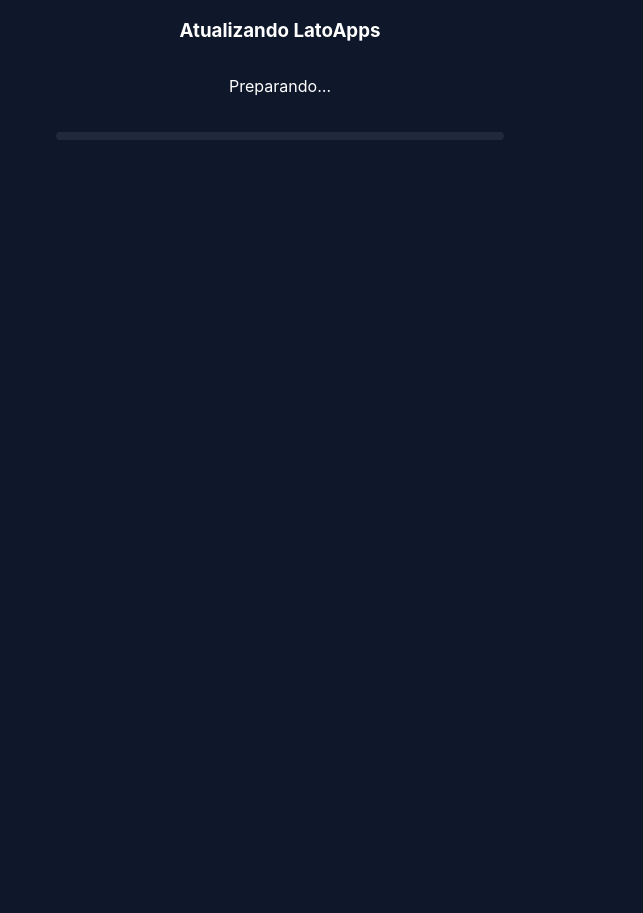
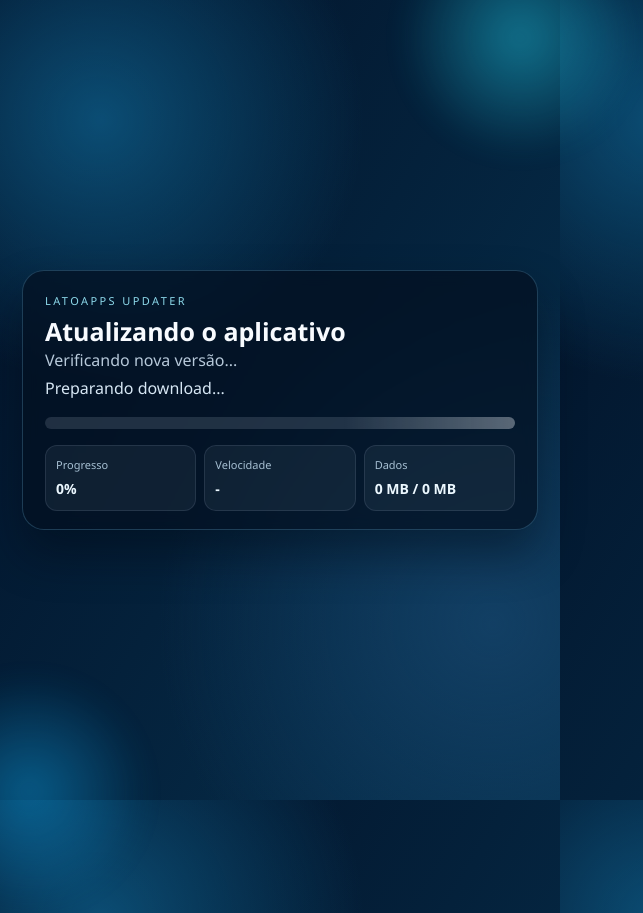
Before and after one commit to peterpl04/lato-app, an Electron app: page src/renderer/pages/update/update.html in a window 560 px wide. Shown: the whole page, 643 px wide, since content can reach past the window. Before the commit the page ends 800 px from the top, so only its background shows below. Drawn offline with Linux system fonts and the light colour scheme; no server answers.

Commit message:
feat: new autoupdater screen

```diff
--- /dev/null
+++ b/src/renderer/pages/update/renderer.js
@@ -0,0 +1,49 @@
+const statusEl = document.getElementById("status");
+const versionEl = document.getElementById("version");
+const barEl = document.getElementById("bar");
+const percentEl = document.getElementById("percent");
+const speedEl = document.getElementById("speed");
+const dataEl = document.getElementById("data");
+
+function formatBytes(bytes) {
+  if (!Number.isFinite(bytes) || bytes <= 0) {
+    return "0 MB";
+  }
+
+  const mb = bytes / (1024 * 1024);
+  return `${mb.toFixed(1)} MB`;
+}
+
+function formatSpeed(bytesPerSecond) {
+  if (!Number.isFinite(bytesPerSecond) || bytesPerSecond <= 0) {
+    return "-";
+  }
+
+  const mbps = bytesPerSecond / (1024 * 1024);
+  return `${mbps.toFixed(2)} MB/s`;
+}
+
+if (window.api?.onUpdateAvailable) {
+  window.api.onUpdateAvailable(version => {
+    versionEl.textContent = `Nova versão ${version} encontrada.`;
+    statusEl.textContent = "Iniciando download...";
+  });
+
+  window.api.onUpdateProgress(data => {
+    const safePercent = Math.min(100, Math.max(0, Math.round(data.percent || 0)));
+
+    barEl.style.width = `${safePercent}%`;
+    percentEl.textContent = `${safePercent}%`;
+    speedEl.textContent = formatSpeed(data.speed);
+    dataEl.textContent = `${formatBytes(data.transferred)} / ${formatBytes(data.total)}`;
+    statusEl.textContent = `Baixando atualização... ${safePercent}%`;
+  });
+
+  window.api.onUpdateDone(() => {
+    barEl.style.width = "100%";
+    percentEl.textContent = "100%";
+    statusEl.textContent = "Pacote pronto. Finalizando instalação...";
+  });
+} else {
+  statusEl.textContent = "Erro ao conectar com o serviço de update.";
+}
--- a/src/renderer/pages/update/style.css
+++ b/src/renderer/pages/update/style.css
@@ -1,26 +1,181 @@
+* {
+  box-sizing: border-box;
+}
+
+:root {
+  --bg-1: #021127;
+  --bg-2: #06314f;
+  --card: rgba(4, 16, 33, 0.72);
+  --card-border: rgba(125, 211, 252, 0.22);
+  --text-main: #f8fbff;
+  --text-soft: #b7c9da;
+  --accent: #22d3ee;
+  --accent-2: #38bdf8;
+  --track: rgba(148, 163, 184, 0.2);
+}
+
 body {
   margin: 0;
-  font-family: Inter, sans-serif;
-  background: #0f172a;
-  color: white;
+  min-height: 100vh;
+  padding: 22px;
+  font-family: "Montserrat", "Segoe UI", sans-serif;
+  background:
+    radial-gradient(circle at 18% 15%, #0b4d74 0%, transparent 32%),
+    radial-gradient(circle at 88% 78%, #123f64 0%, transparent 42%),
+    linear-gradient(120deg, var(--bg-1), var(--bg-2));
+  color: var(--text-main);
   display: flex;
-  flex-direction: column;
   align-items: center;
   justify-content: center;
+  position: relative;
+  overflow: hidden;
+}
+
+.aurora {
+  position: absolute;
+  width: 240px;
+  height: 240px;
+  border-radius: 999px;
+  filter: blur(14px);
+  opacity: 0.45;
+  background: radial-gradient(circle, #22d3ee, transparent 70%);
+  top: -90px;
+  right: -80px;
+  animation: drift 7s ease-in-out infinite;
+}
+
+.aurora-b {
+  background: radial-gradient(circle, #0ea5e9, transparent 70%);
+  top: auto;
+  right: auto;
+  left: -90px;
+  bottom: -110px;
+  animation-delay: -3s;
+}
+
+.card {
+  width: min(100%, 520px);
+  background: var(--card);
+  border: 1px solid var(--card-border);
+  border-radius: 22px;
+  padding: 22px 22px 18px;
+  backdrop-filter: blur(8px);
+  box-shadow: 0 24px 45px rgba(0, 9, 20, 0.45);
+  transform: translateY(6px);
+  animation: rise 520ms ease forwards;
+}
+
+.eyebrow {
+  margin: 0;
+  font-size: 11px;
+  letter-spacing: 0.22em;
+  text-transform: uppercase;
+  color: #8dd9ea;
+}
+
+h1 {
+  margin: 10px 0 5px;
+  font-size: 25px;
+  line-height: 1.1;
+  font-weight: 700;
+}
+
+.version,
+.status {
+  margin: 0;
+  color: var(--text-soft);
+  line-height: 1.35;
+}
+
+.status {
+  margin-top: 6px;
+  color: #d7e7f4;
 }
 
 .bar {
-  width: 80%;
-  height: 8px;
-  background: #1e293b;
-  border-radius: 4px;
+  margin-top: 18px;
+  width: 100%;
+  height: 12px;
+  background: var(--track);
+  border-radius: 999px;
   overflow: hidden;
-  margin-top: 20px;
+  position: relative;
 }
 
 .bar-fill {
   height: 100%;
   width: 0%;
-  background: #2563eb;
-  transition: width 0.2s;
+  border-radius: 999px;
+  background: linear-gradient(90deg, var(--accent), var(--accent-2));
+  transition: width 0.22s ease;
 }
+
+.bar-glow {
+  position: absolute;
+  inset: 0;
+  background: linear-gradient(90deg, transparent, rgba(255, 255, 255, 0.35), transparent);
+  transform: translateX(-100%);
+  animation: shine 1.8s linear infinite;
+}
+
+.meta {
+  margin-top: 16px;
+  display: grid;
+  grid-template-columns: repeat(3, minmax(0, 1fr));
+  gap: 8px;
+}
+
+.meta-item {
+  padding: 11px 10px;
+  border-radius: 12px;
+  background: rgba(148, 163, 184, 0.09);
+  border: 1px solid rgba(148, 163, 184, 0.16);
+  min-width: 0;
+}
+
+.meta-label {
+  display: block;
+  font-size: 11px;
+  color: #a7c0d3;
+  margin-bottom: 5px;
+}
+
+.meta-item strong {
+  font-size: 14px;
+  color: #ecf8ff;
+  white-space: nowrap;
+  overflow: hidden;
+  text-overflow: ellipsis;
+}
+
+@keyframes rise {
+  to {
+    transform: translateY(0);
+  }
+}
+
+@keyframes shine {
+  to {
+    transform: translateX(110%);
+  }
+}
+
+@keyframes drift {
+  50% {
+    transform: translateY(12px) scale(1.04);
+  }
+}
+
+@media (max-width: 520px) {
+  body {
+    padding: 14px;
+  }
+
+  .card {
+    padding: 18px 16px 14px;
+  }
+
+  .meta {
+    grid-template-columns: 1fr;
+  }
+}
--- a/src/renderer/pages/update/update.html
+++ b/src/renderer/pages/update/update.html
@@ -3,38 +3,43 @@
 
 <head>
   <meta charset="UTF-8" />
+  <meta name="viewport" content="width=device-width, initial-scale=1.0" />
   <title>Atualizando</title>
-  <link rel="stylesheet" href="style.css">
+  <link rel="stylesheet" href="style.css" />
 </head>
 
 <body>
+  <div class="aurora"></div>
+  <div class="aurora aurora-b"></div>
 
-  <h3>Atualizando LatoApps</h3>
-  <p id="status">Preparando…</p>
+  <main class="card" role="status" aria-live="polite">
+    <p class="eyebrow">LatoApps Updater</p>
+    <h1>Atualizando o aplicativo</h1>
+    <p class="version" id="version">Verificando nova versão...</p>
+    <p class="status" id="status">Preparando download...</p>
 
-  <div class="bar">
-    <div class="bar-fill" id="bar"></div>
-  </div>
+    <div class="bar" aria-hidden="true">
+      <div class="bar-fill" id="bar"></div>
+      <div class="bar-glow"></div>
+    </div>
 
-  <script>
-    window.electron.onUpdateAvailable(version => {
-      document.getElementById("status").innerText =
-        "Nova versão " + version;
-    });
+    <section class="meta">
+      <div class="meta-item">
+        <span class="meta-label">Progresso</span>
+        <strong id="percent">0%</strong>
+      </div>
+      <div class="meta-item">
+        <span class="meta-label">Velocidade</span>
+        <strong id="speed">-</strong>
+      </div>
+      <div class="meta-item">
+        <span class="meta-label">Dados</span>
+        <strong id="data">0 MB / 0 MB</strong>
+      </div>
+    </section>
+  </main>
 
-    window.electron.onUpdateProgress(data => {
-      document.getElementById("bar").style.width =
-        data.percent + "%";
-
-      document.getElementById("status").innerText =
-        `Baixando… ${data.percent}%`;
-    });
-
-    window.electron.onUpdateDone(() => {
-      document.getElementById("status").innerText =
-        "Finalizando…";
-    });
-  </script>
+  <script src="renderer.js"></script>
 
 </body>
 
```
Also changed, not shown: package.json (+7 -1 lines), src/main/main.js (+66 -14 lines).
